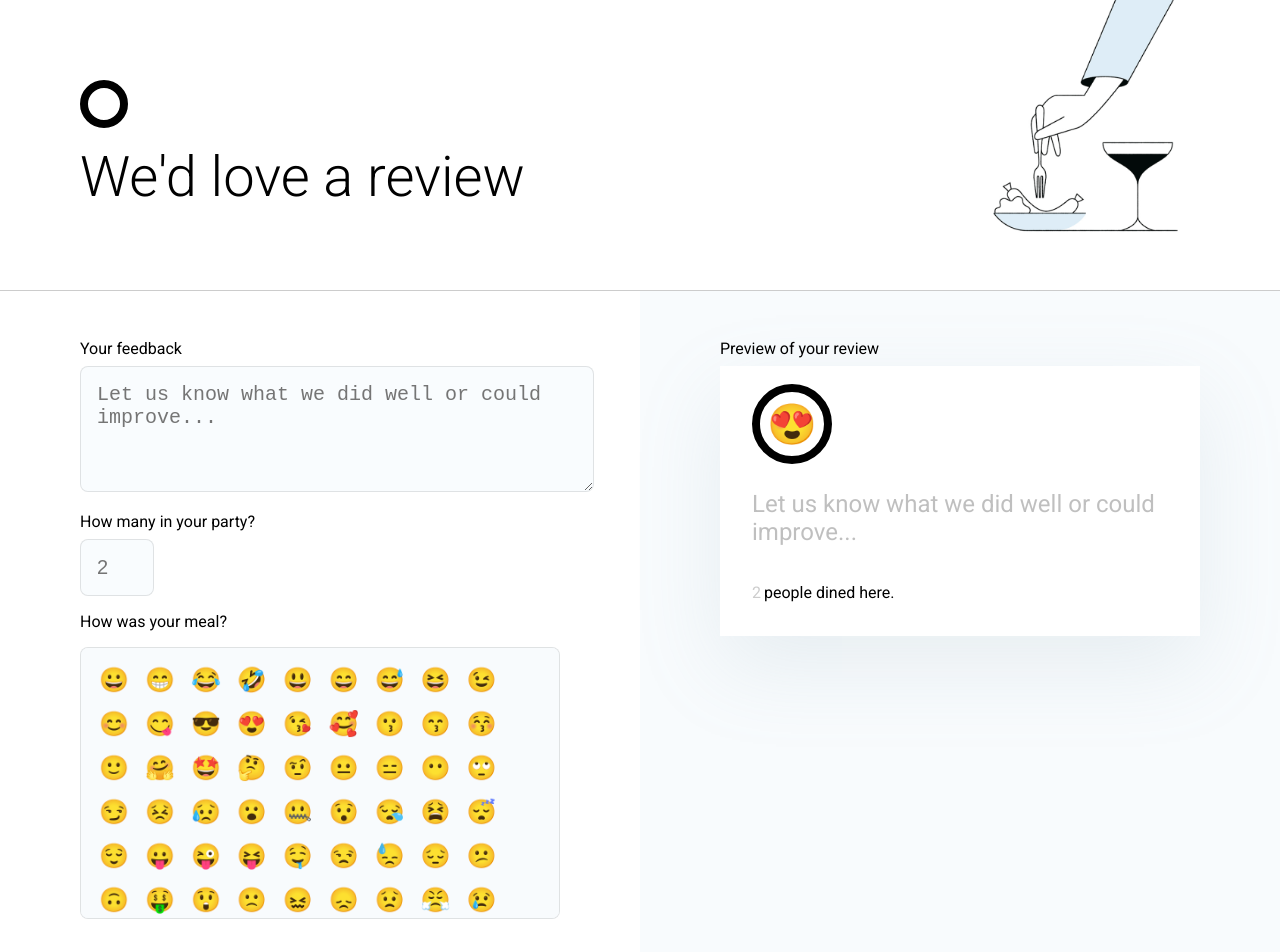
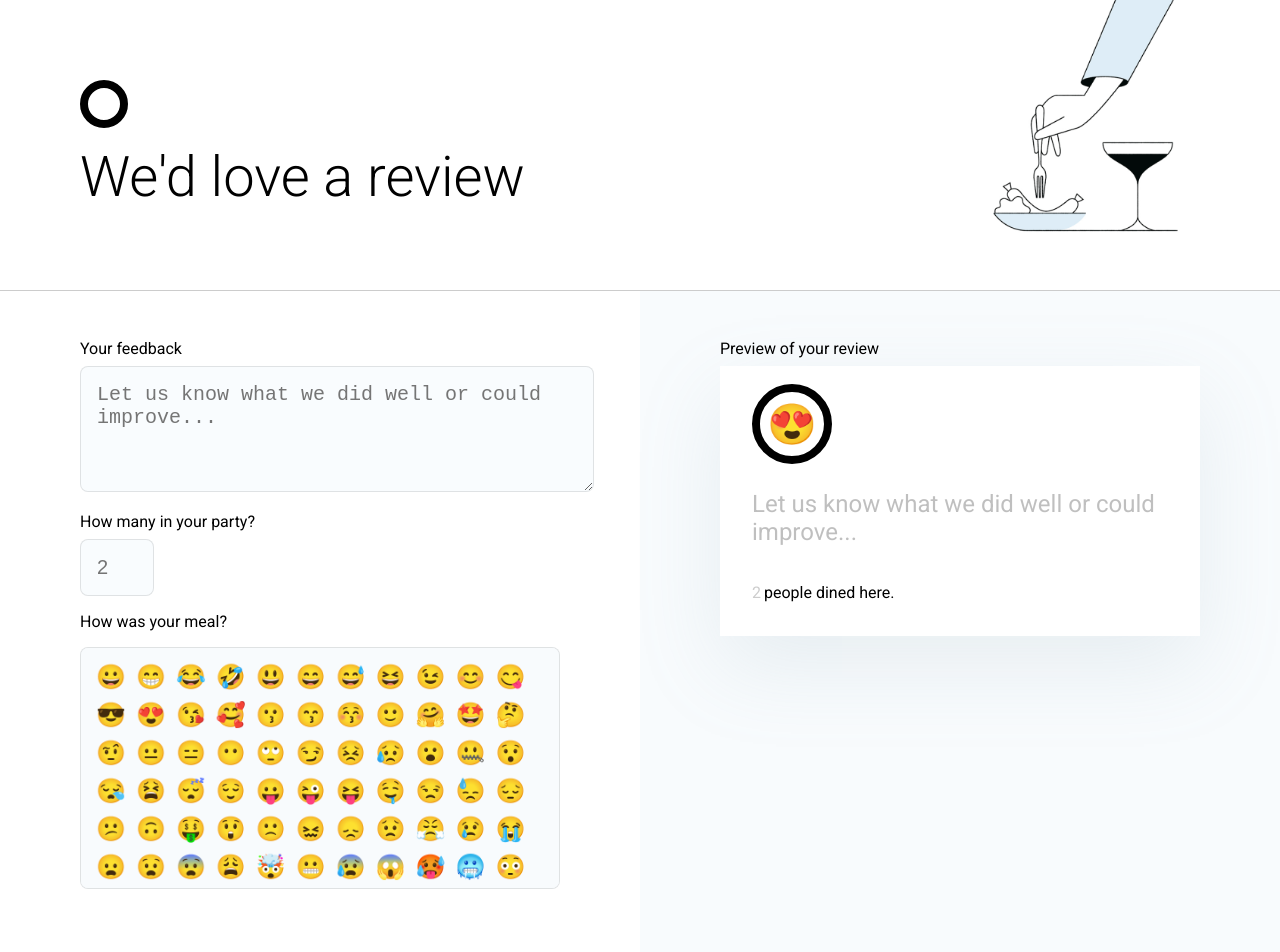
Before and after one commit to rebeccalambert/review_coding-challenge, a React (Create React App) app: page / in a window 1280 px wide. Shown: the top 952 px of the page. Built offline with nearby package versions, Linux system fonts and the light colour scheme.

Commit message:
Resizes emojis on web page

```diff
--- a/src/Emojis.css
+++ b/src/Emojis.css
@@ -1,5 +1,5 @@
 .emoji-list {
-    height: 250px;
+    height: 220px;
     list-style: none;
     display: flex;
     flex-wrap: wrap;
@@ -13,7 +13,7 @@
 
 .emoji {
     font-size: 1.5rem;
-    padding: 8px;
+    padding: 5px;
     transition: transform .3s ease;
 }
 
@@ -22,7 +22,7 @@
     .emoji:hover {
         font-size: 2rem;
         z-index: 2;
-        padding: 0px 4.5px;
+        padding: 0px 1.5px;
         transform: scale(1.5);
     }
 }
```
